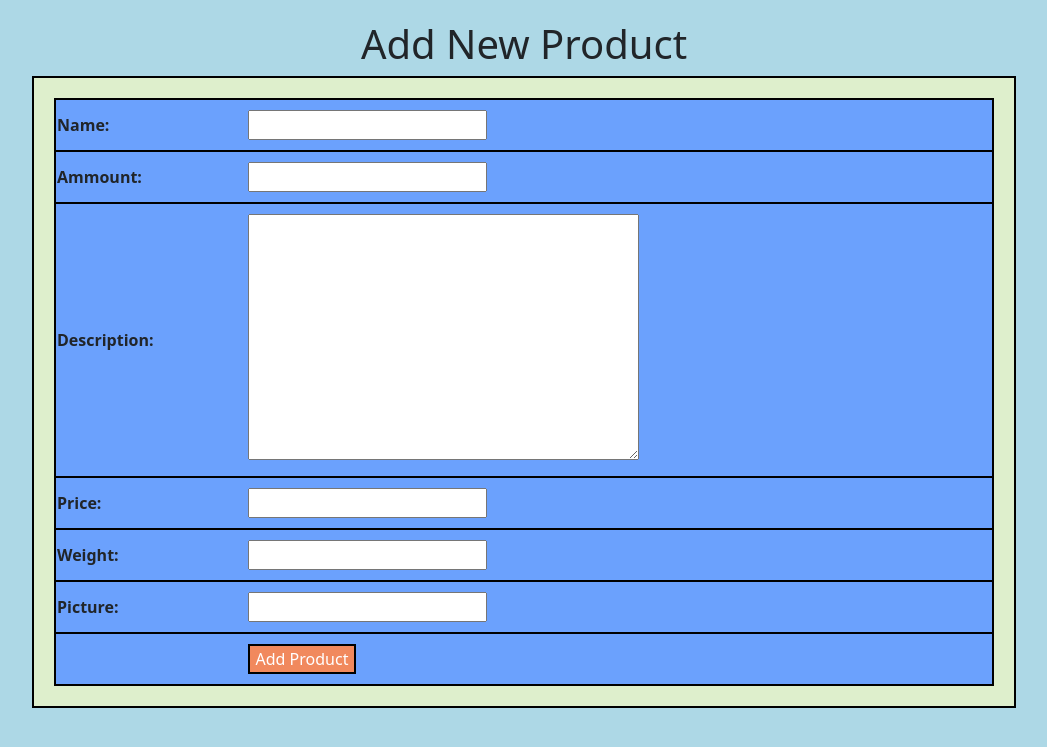
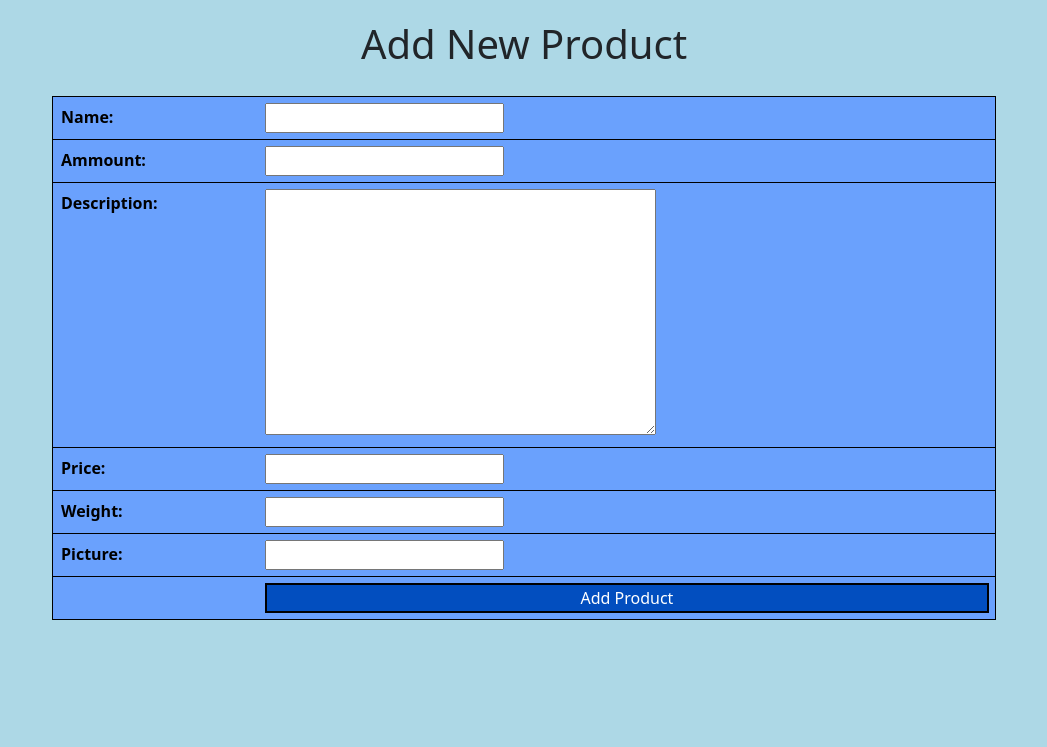
Before and after one commit to catherinehana/Tugas02PBP, a Django app: template main/templates/create_product.html in a window 1280 px wide. Shown: the top 747 px of the page, without its empty margins (116-1163 px from the left). Run offline with Django 4.2, Linux system fonts and the light colour scheme; the template is opened without the code that fills it: values that come from a table or form of the project are taken from there, others are empty.

Commit message:
Tugas05PBP

```diff
--- a/main/templates/create_product.html
+++ b/main/templates/create_product.html
@@ -15,11 +15,13 @@
         width: 80%;
         margin: 0 auto; /* Tengahkan elemen .container */
         padding: 20px; /* Add padding for spacing */
+        align-items: center;
       }
 
       .form {
         padding: 20px; /* Add padding for spacing */
         width: 100%;
+        align-items: center;
       }
 
       /* Style the table */
@@ -31,12 +33,17 @@
       }
 
       /* Style table rows and cells */
-      table tr {
+      .table tr {
         background-color: #6ba1fdfe;
       }
 
-      table td {
+      .table th {
+        background-color: #6ba1fdfe;
+      }
+
+      .table td {
         padding: 6px; /* Add padding for spacing */
+        background-color: #6ba1fdfe;
       }
 
       /* Style the submit button */
@@ -45,6 +52,7 @@
         border: 2px solid black;
         cursor: pointer;
         font-size: 16px;
+        width: 100%;
         color: white;
       }
 
@@ -54,7 +62,6 @@
         background-color: #add8e6;
       }
     </style>
-    <link rel="stylesheet" type="text/css" href="{% static 'style.css' %}" />
   </head>
   <body>
     <div class="container">
@@ -62,7 +69,7 @@
 
       <form method="POST" class="form">
         {% csrf_token %}
-        <table class="form">
+        <table class="table">
           {{ form.as_table }}
           <tr>
             <td></td>
--- a/main/templates/style.css
+++ /dev/null
@@ -1,48 +0,0 @@
-/* styles.css */
-
-/* Center the h1 element */
-h1 {
-  text-align: center;
-}
-
-/* Style the form */
-.form {
-  border: 2px solid black;
-  background-color: #ffb9;
-  padding: 20px; /* Add padding for spacing */
-}
-
-/* Style the table */
-.table {
-  width: 100%;
-  background-color: #ffb9;
-  border-collapse: collapse;
-}
-
-/* Style table rows and cells */
-table tr {
-  border: 2px solid black;
-}
-
-table td {
-  padding: 10px; /* Add padding for spacing */
-}
-
-/* Style the submit button */
-input[type="submit"] {
-  background-color: #f1895d;
-  border: 2px solid black;
-  cursor: pointer;
-  font-size: 16px;
-}
-
-/* Apply background color to the body */
-body {
-  background-color: #add8e6;
-}
-
-/* Style the form with the custom class */
-.custom-form {
-  background-color: #ffb9 !important;
-  /* Aturan gaya lainnya */
-}
```
Also changed, not shown: main/templates/base34.html (deleted, +0 -24 lines), main/templates/main.html (+4 -3 lines), README.md.
